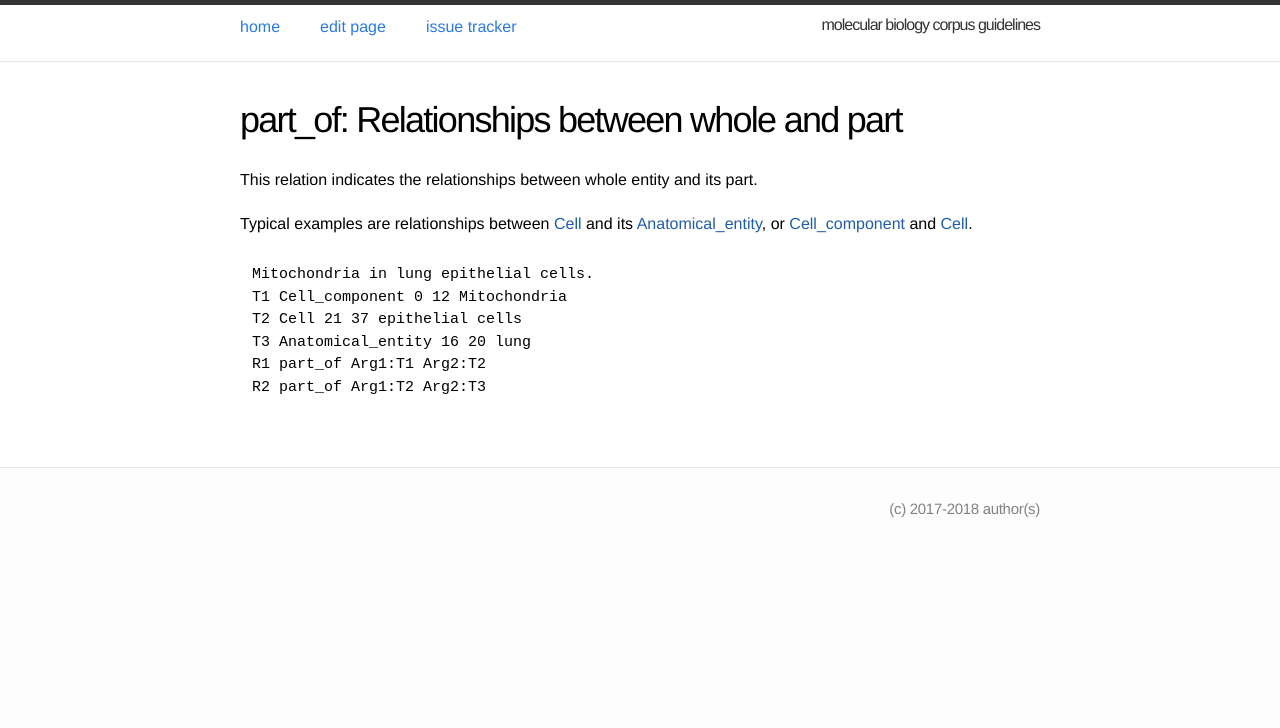
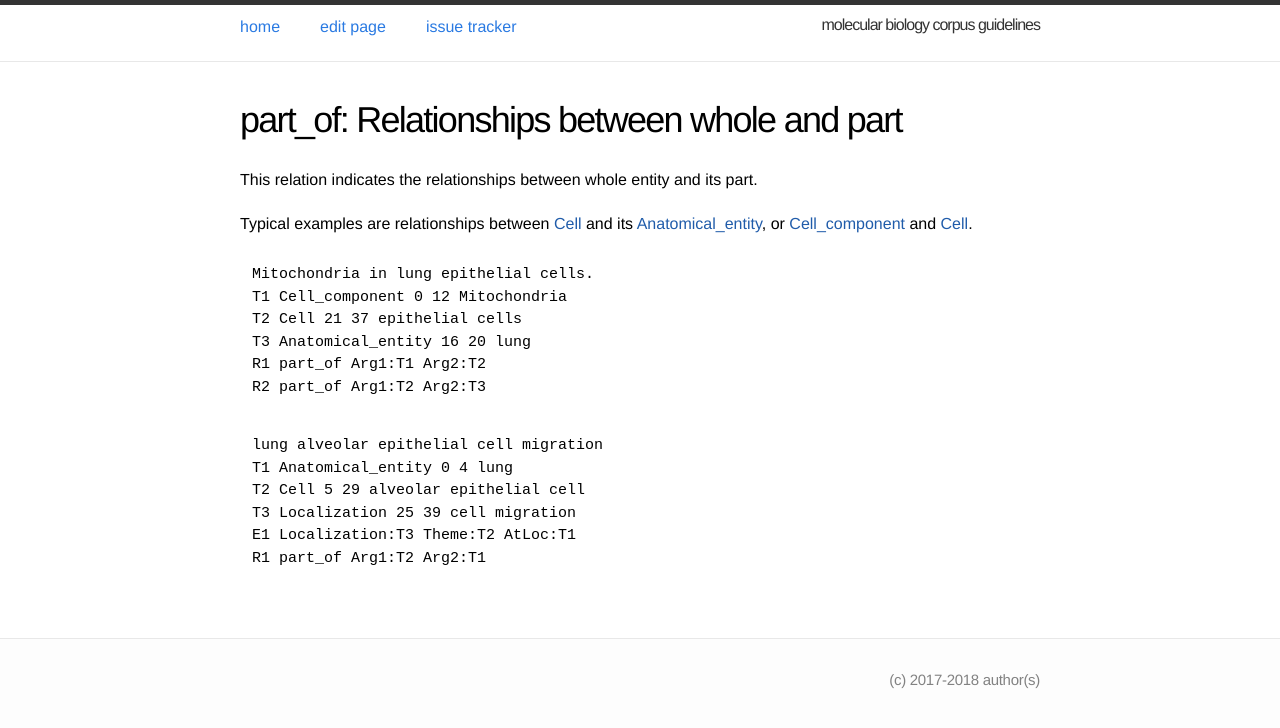
Before and after one commit to ezcatdb/molbiol_lung_corpus-guidelines, a Jekyll site: the page built from _relation/part_of.md, in a window 1280 px wide. Shown: the top 728 px of the page. Built offline with Jekyll 4.4.1, drawn with Linux system fonts in a browser that asks for light colours.

Commit message:
included sample sentence in _relation/part_of.md

```diff
--- a/_relation/part_of.md
+++ b/_relation/part_of.md
@@ -17,6 +17,14 @@ T3 Anatomical_entity 16 20 lung
 R1 part_of Arg1:T1 Arg2:T2
 R2 part_of Arg1:T2 Arg2:T3
 ~~~
+~~~ ann
+lung alveolar epithelial cell migration
+T1 Anatomical_entity 0 4 lung
+T2 Cell 5 29 alveolar epithelial cell
+T3 Localization 25 39 cell migration
+E1 Localization:T3 Theme:T2 AtLoc:T1
+R1 part_of Arg1:T2 Arg2:T1
+~~~
 
 <!---
 Typical examples are [Cell]() and its [Cell_component](), or [Protein_molecule]() and [Amino_acid_monomer]().
```
